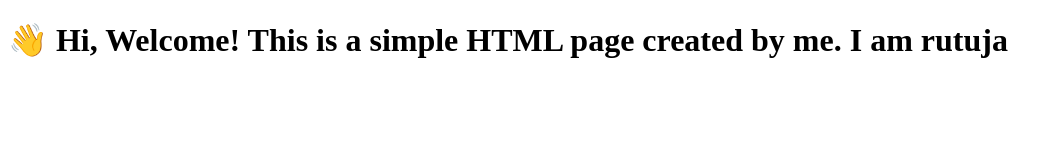
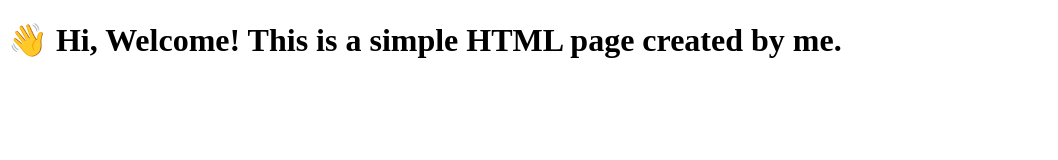
Before and after one commit to Rutujapachpute/jenkins, a plain HTML site: page index.html in a window 1280 px wide. Shown: the whole page, without its empty margins (0-1058 px from the left). Drawn offline with Linux system fonts and the light colour scheme.

Commit message:
Update index.html

```diff
--- a/index.html
+++ b/index.html
@@ -6,7 +6,7 @@
     <title>Hi Page</title>
   </head>
   <body>
-    <h1>👋 Hi, Welcome! This is a simple HTML page created by me. I am rutuja    </h1>
+    <h1>👋 Hi, Welcome! This is a simple HTML page created by me.    </h1>
 
   </body>
 </html>
```
